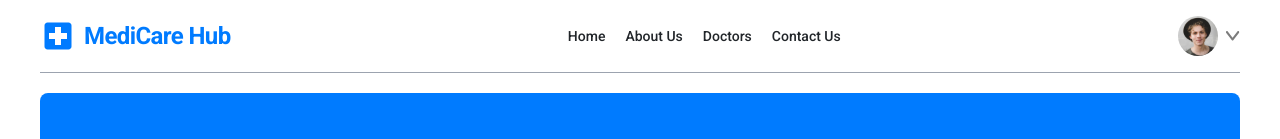
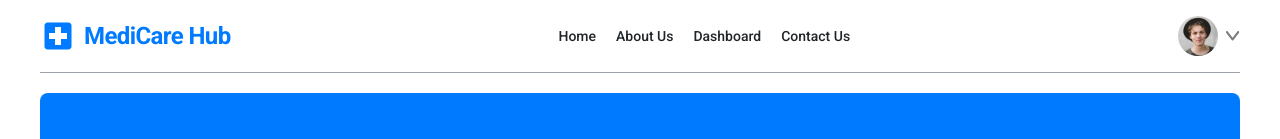
Before and after one commit to briansimiyuj/doctor-appointment-app, a React (Vite) app: page / in a window 1280 px wide. Shown: the top 139 px of the page. Built offline with nearby package versions, Linux system fonts and the light colour scheme; a web font is replaced by a local one.

Commit message:
update(navbar): Refine Navbar with logo, menu links, profile dropdown and mobile menu

```diff
--- a/src/components/Navbar/MobileMenu.tsx
+++ b/src/components/Navbar/MobileMenu.tsx
@@ -1,6 +1,8 @@
 import { NavLink } from "react-router-dom"
 import { assets } from "../../assets/frontend/assets"
 import Logo from "../../assets/Logo"
+import { LoginContext } from "../../context/LoginContext"
+import { useContext } from "react"
 
 type MobileMenuPropa ={
 
@@ -11,6 +13,9 @@ type MobileMenuPropa ={
 
 
 const MobileMenu: React.FC<MobileMenuPropa> = ({ showMenu, setShowMenu }) =>{
+
+    const loginContext = useContext(LoginContext),
+          userType = loginContext?.userType
 
     return(
 
@@ -47,6 +52,10 @@ const MobileMenu: React.FC<MobileMenuPropa> = ({ showMenu, setShowMenu }) =>{
                 </NavLink>
 
 
+                {
+
+                    userType === "patient" ?(
+
                         <NavLink
                             to="/doctors"
                             onClick={() => setShowMenu(false)}
@@ -57,6 +66,24 @@ const MobileMenu: React.FC<MobileMenuPropa> = ({ showMenu, setShowMenu }) =>{
                             <hr className="border-none outline-none h-0.5 bg-primary-bg w-3/5 m-auto hidden"/>
 
                         </NavLink>
+
+                    ):(
+
+                        <NavLink
+                            to="/dashboard"
+                            onClick={() => setShowMenu(false)}
+                        >
+
+                            <li className="inline-block px-4 py-2 rounded">Dashboard</li>
+
+                            <hr className="border-none outline-none h-0.5 bg-primary-bg w-3/5 m-auto hidden"/>
+
+                        </NavLink>
+
+                    )
+
+                }
+
 
 
                 <NavLink
--- a/src/components/Navbar/Navbar.tsx
+++ b/src/components/Navbar/Navbar.tsx
@@ -12,7 +12,8 @@ const Navbar: React.FC = () =>{
           navigate = useNavigate(),
           location = useLocation(),
           loginContext = useContext(LoginContext),
-          isAuthenticated = loginContext?.isAuthenticated
+          isAuthenticated = loginContext?.isAuthenticated,
+          userType = loginContext?.userType
 
     return(
 
@@ -45,13 +46,33 @@ const Navbar: React.FC = () =>{
                 </NavLink>
 
 
-                <NavLink to="/doctors">
+                {
 
-                    <li className="py-1">Doctors</li>
+                    userType === "patient" ?(
 
-                    <hr className="border-none outline-none h-0.5 bg-primary w-3/5 m-auto hidden"/>
+                        <NavLink to="/doctors">
 
-                </NavLink>
+                            <li className="py-1">Doctors</li>
+
+                            <hr className="border-none outline-none h-0.5 bg-primary w-3/5 m-auto hidden"/>
+
+                        </NavLink>
+
+                    ):(
+
+                        <NavLink to="/dashboard">
+
+                            <li className="py-1">Dashboard</li>
+
+                            <hr className="border-none outline-none h-0.5 bg-primary w-3/5 m-auto hidden"/>
+
+                        </NavLink>
+
+                    )
+
+                }
+
+
 
 
                 <NavLink to="/contact-us">
```
Also changed, not shown: 1 other file (tests, documents, lock files or other folders). Lines whose indentation alone changed are shown as unchanged.
